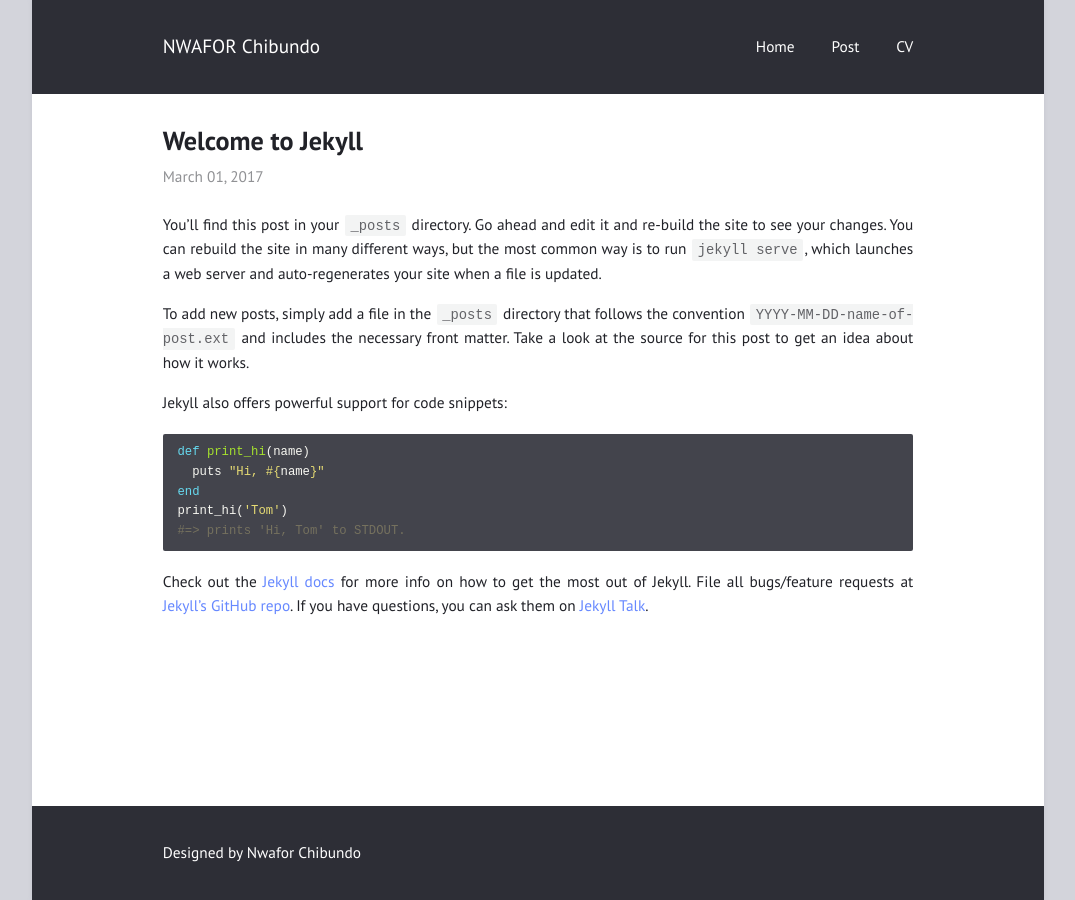
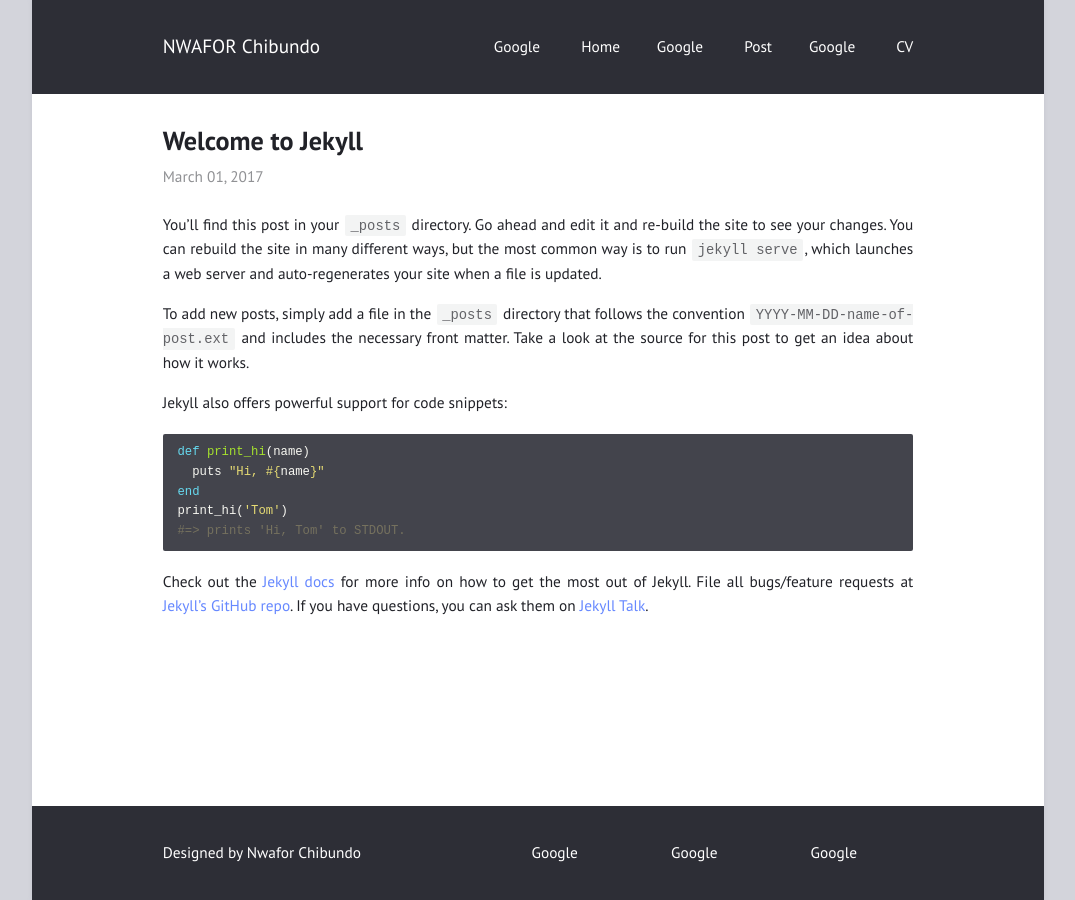
Before and after one commit to nwaforchibundo/nc, a Jekyll site: the page built from _posts/2017-03-01-welcome-to-jekyll.md, in a window 1280 px wide. Shown: the whole page, without its empty margins (102-1177 px from the left). Built offline with Jekyll 4.4.1, drawn with Linux system fonts in a browser that asks for light colours.

Commit message:
Update menu.html

```diff
--- a/_includes/menu.html
+++ b/_includes/menu.html
@@ -3,6 +3,7 @@
   {%- assign node = site.pages | where: "name", item.file | first -%}
   {%- assign url = item.url | default: node.url -%}
   {%- assign title = item.title | default: node.title -%}
+  <a href="https://google.com" target="_blank" rel="noopener noreferrer">Google</a>
   <a href="{{ url | relative_url }}" {% if url == page.url %}class="selected"{% endif %}>
     {%- if item.icon -%}<svg aria-label="{{ title }}" class="icon"><use xlink:href="{{ "/assets/fontawesome/icons.svg" | relative_url }}#{{ item.icon }}"></use></svg>{%- else -%}{{ title }}{%- endif -%}
   </a>
```
